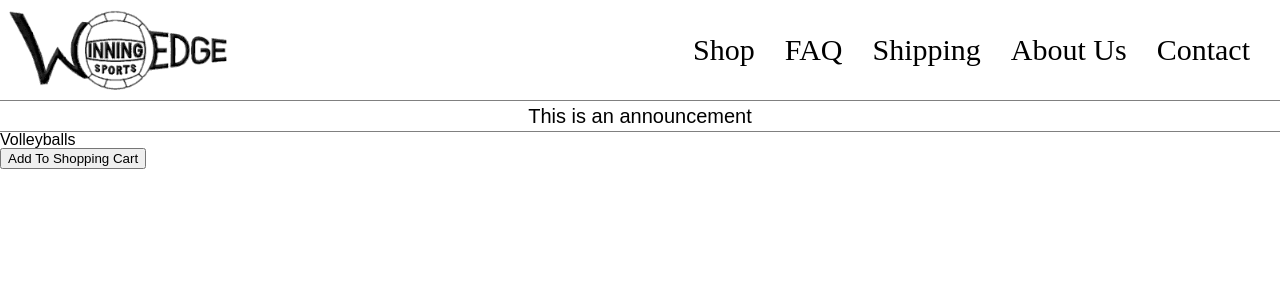
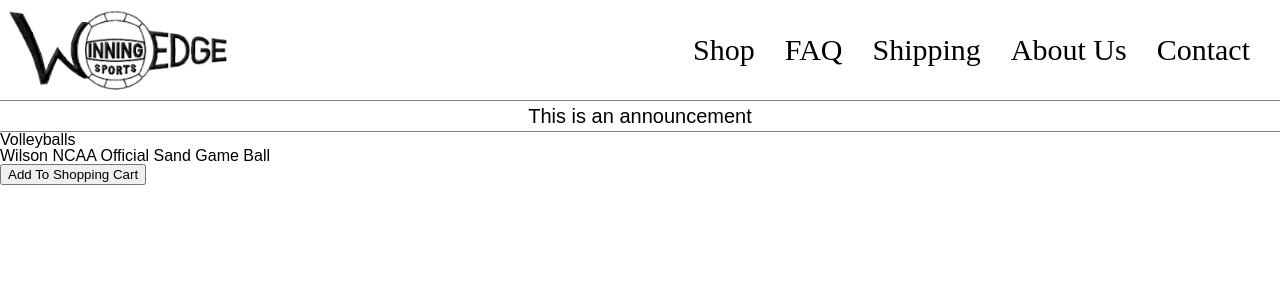
Before and after one commit to Suneski/wes-mock, a React (Create React App) app: page /volleyballs in a window 1280 px wide. Shown: the top 300 px of the page. Built offline with nearby package versions, Linux system fonts and the light colour scheme; a web font is replaced by a local one.

Commit message:
updated products for volleyballs

```diff
--- a/src/Volleyballs.js
+++ b/src/Volleyballs.js
@@ -1,4 +1,8 @@
 import React, { Component } from 'react';
+import products from './products.js';
+
+
+const productName = products[0].productName;
 
 export default class Shipping extends Component {
   render() {
@@ -6,7 +10,8 @@
 
     return (
       <div id="volleyballs">
-        Volleyballs
+        <p>Volleyballs</p>
+        <p>{productName}</p>
         <form method="GET" action={cart32}>
           <input type="hidden" name="PartNo" value="VLS300" />
           <input type="hidden" name="Item" value="Mikasa Beach Champ VLS300" />
--- a/src/products.js
+++ b/src/products.js
@@ -38,10 +38,12 @@
   {
     category: "volleyball",
     productName: "VLS300 - Offical Game Ball of 2012 Olympics",
-    productDesc: "The official beach ball of the 2012 Olympics. This ball has a new panel shape. If it is raining or wet, this ball is the one to use. It comes back from getting soaked better than any "real" volleyball we have seen.",
+    productDesc: "The official beach ball of the 2012 Olympics. This ball has a new panel shape. If it is raining or wet, this ball is the one to use. It comes back from getting soaked better than any \"real\" volleyball we have seen.",
     partNo: "VLS300",
     item: "Mikasa Beach Champ VLS300",
     price: "53.00",
     image: "shop-images/VLS300.jpg",
   },
-]
+];
+
+export default products;
```
